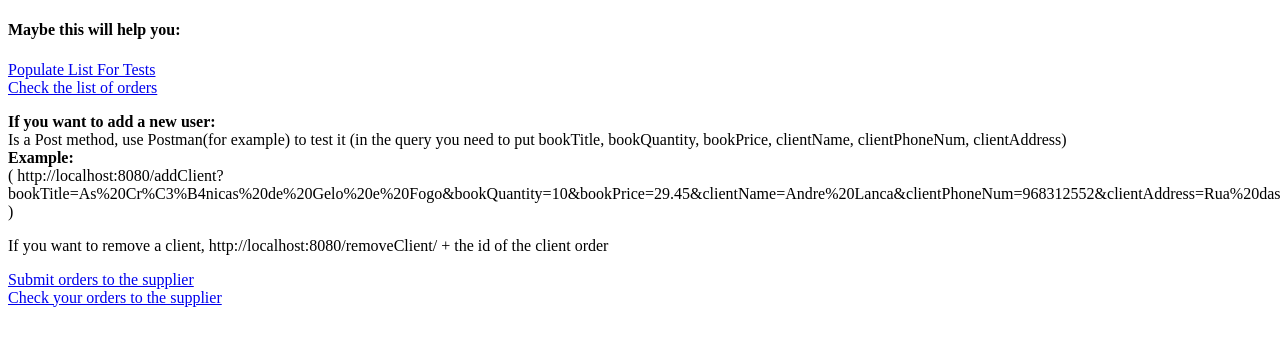
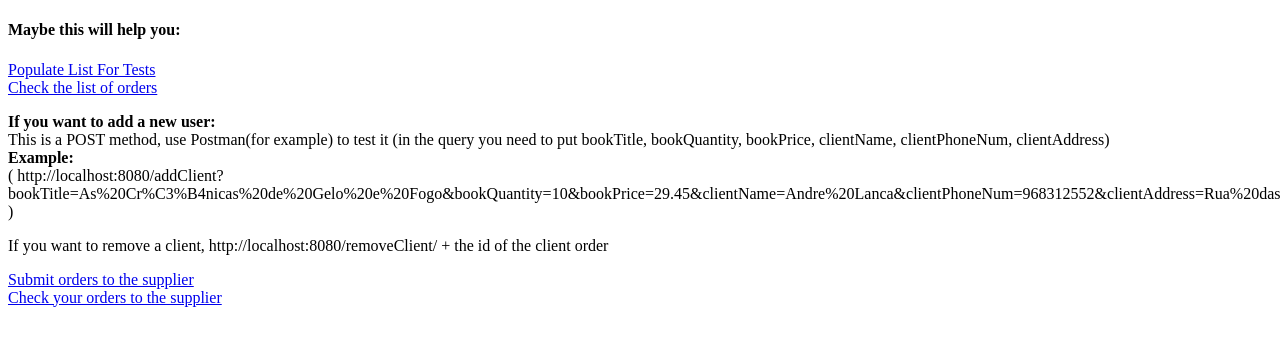
Before and after one commit to andrelanca/SamwellTheSalesGuru, a plain HTML site: page SamwellBusinessMan/src/main/resources/templates/index.html in a window 1280 px wide. Shown: the top 346 px of the page. Drawn offline with Linux system fonts and the light colour scheme.

Commit message:
small changes in html

```diff
--- a/SamwellBusinessMan/src/main/resources/templates/index.html
+++ b/SamwellBusinessMan/src/main/resources/templates/index.html
@@ -10,7 +10,7 @@
 	<a href="./populateListForTests">Populate List For Tests</a><br>
 	<a href="./clients">Check the list of orders</a><br>
 	<p><b>If you want to add a new user:</b><br>
-	Is a Post method, use Postman(for example) to test it (in the query you need to put bookTitle, bookQuantity, bookPrice, clientName, clientPhoneNum, clientAddress)<br>
+	This is a POST method, use Postman(for example) to test it (in the query you need to put bookTitle, bookQuantity, bookPrice, clientName, clientPhoneNum, clientAddress)<br>
 	<b>Example:</b><br>( http://localhost:8080/addClient?bookTitle=As%20Cr%C3%B4nicas%20de%20Gelo%20e%20Fogo&bookQuantity=10&bookPrice=29.45&clientName=Andre%20Lanca&clientPhoneNum=968312552&clientAddress=Rua%20das%20Pratas )
 	</p>
 	<p>If you want to remove a client, http://localhost:8080/removeClient/ + the id of the client order</p>
```
